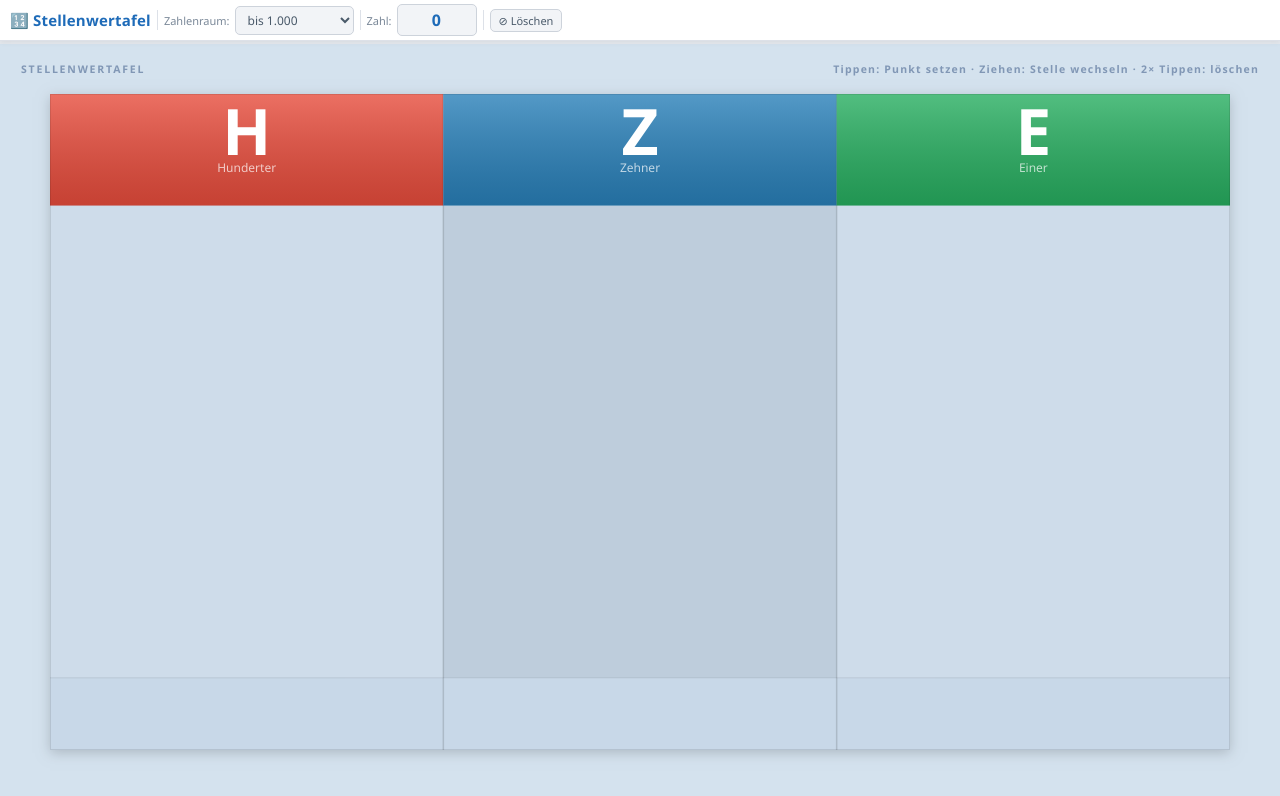
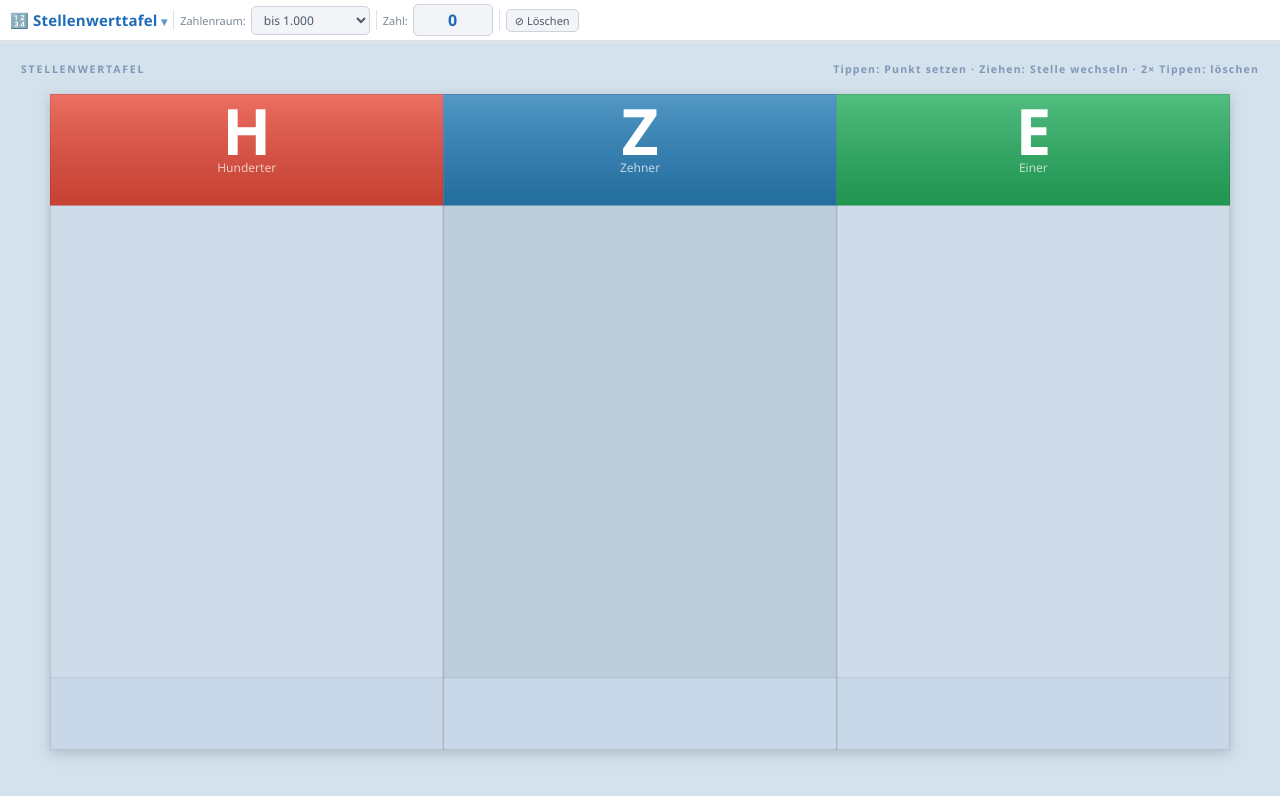
Before and after one commit to marcsockel/Stellenwert, a plain HTML site: page index.html in a window 1280 px wide. Drawn offline with Linux system fonts and the light colour scheme.

Commit message:
App-Umschalter: Titel oben links öffnet Auswahl der vier Mathe-Apps
Co-Authored-By: Claude Opus 5.5 <noreply@anthropic.com>
Claude-Session: https://claude.ai/code/session_01Ab6Vmr5JJ4TKkLwmGvLqNp

```diff
--- a/index.html
+++ b/index.html
@@ -3,7 +3,7 @@
 <head>
 <meta charset="UTF-8">
 <meta name="viewport" content="width=device-width, initial-scale=1.0, viewport-fit=cover">
-<title>Stellenwertafel – Grundschule</title>
+<title>Stellenwerttafel – Grundschule</title>
 <style>
 * { margin:0; padding:0; box-sizing:border-box; }
 html { overflow:hidden; height:100%; height:100dvh; touch-action:none; }
@@ -71,7 +71,7 @@ canvas { display:block; position:absolute; top:0; left:0; touch-action:none; }
 
 <div id="toolbar">
   <div class="t-group">
-    <span style="font-size:15px;font-weight:700;color:#1e6bb8;letter-spacing:.2px">🔢 Stellenwertafel</span>
+    <span style="font-size:15px;font-weight:700;color:#1e6bb8;letter-spacing:.2px">🔢 Stellenwerttafel</span>
   </div>
   <div class="t-sep"></div>
   <div class="t-group">
@@ -825,5 +825,50 @@ function loop(ts) { requestAnimationFrame(loop); draw(ts); }
 resize();
 loop(0);
 </script>
+<!-- APP-SWITCHER:START -->
+<style>
+#app-sw-title{cursor:pointer;user-select:none;-webkit-user-select:none;border-radius:8px;padding:4px 8px;margin:-4px -8px;transition:background .15s}
+#app-sw-title:hover,#app-sw-title.open{background:rgba(30,107,184,.10)}
+#app-sw-title::after{content:" ▾";font-size:12px;opacity:.7}
+#app-sw-backdrop{position:fixed;inset:0;z-index:9998;display:none}
+#app-sw-menu{position:fixed;z-index:9999;display:none;background:#fff;border-radius:14px;box-shadow:0 10px 32px rgba(20,40,80,.25);padding:8px;min-width:250px;font-family:'Segoe UI',system-ui,sans-serif}
+#app-sw-menu a{display:flex;align-items:center;gap:12px;padding:14px 16px;border-radius:10px;font-size:18px;font-weight:600;color:#1e3a5f;text-decoration:none}
+#app-sw-menu a:hover{background:#eef4fb}
+#app-sw-menu a.current{background:#1e6bb8;color:#fff;pointer-events:none}
+#app-sw-menu .ico{font-size:24px;width:30px;text-align:center}
+</style>
+<div id="app-sw-backdrop"></div>
+<div id="app-sw-menu" role="menu"></div>
+<script>
+(function(){
+  var APPS=[
+    {id:'Stellenwert',     ico:'🔢', name:'Stellenwerttafel'},
+    {id:'Wuerfelnetze',    ico:'🧩', name:'Würfelnetz'},
+    {id:'Wuerfelgebaeude', ico:'🧊', name:'Würfelgebäude'},
+    {id:'Symmetrie',       ico:'🔁', name:'Symmetrie'}
+  ];
+  var title=document.querySelector('#toolbar span[style*="#1e6bb8"]')||document.querySelector('span[style*="#1e6bb8"]');
+  if(!title) return;
+  title.id='app-sw-title';
+  title.setAttribute('role','button');
+  title.title='App wechseln';
+  var menu=document.getElementById('app-sw-menu'), bd=document.getElementById('app-sw-backdrop');
+  var path=decodeURIComponent(location.pathname);
+  APPS.forEach(function(a){
+    var el=document.createElement('a');
+    el.href='../'+a.id+'/index.html';
+    el.innerHTML='<span class="ico">'+a.ico+'</span>'+a.name;
+    if(path.indexOf('/'+a.id+'/')>=0 || path.slice(-a.id.length-1)==='/'+a.id) el.className='current';
+    menu.appendChild(el);
+  });
+  function open(){var r=title.getBoundingClientRect();menu.style.left=Math.max(6,r.left-8)+'px';menu.style.top=(r.bottom+8)+'px';menu.style.display='block';bd.style.display='block';title.classList.add('open');}
+  function close(){menu.style.display='none';bd.style.display='none';title.classList.remove('open');}
+  title.addEventListener('click',function(e){e.stopPropagation();menu.style.display==='block'?close():open();});
+  bd.addEventListener('click',close);
+  bd.addEventListener('touchstart',function(e){e.preventDefault();close();},{passive:false});
+  document.addEventListener('keydown',function(e){if(e.key==='Escape')close();});
+})();
+</script>
+<!-- APP-SWITCHER:END -->
 </body>
 </html>
```
